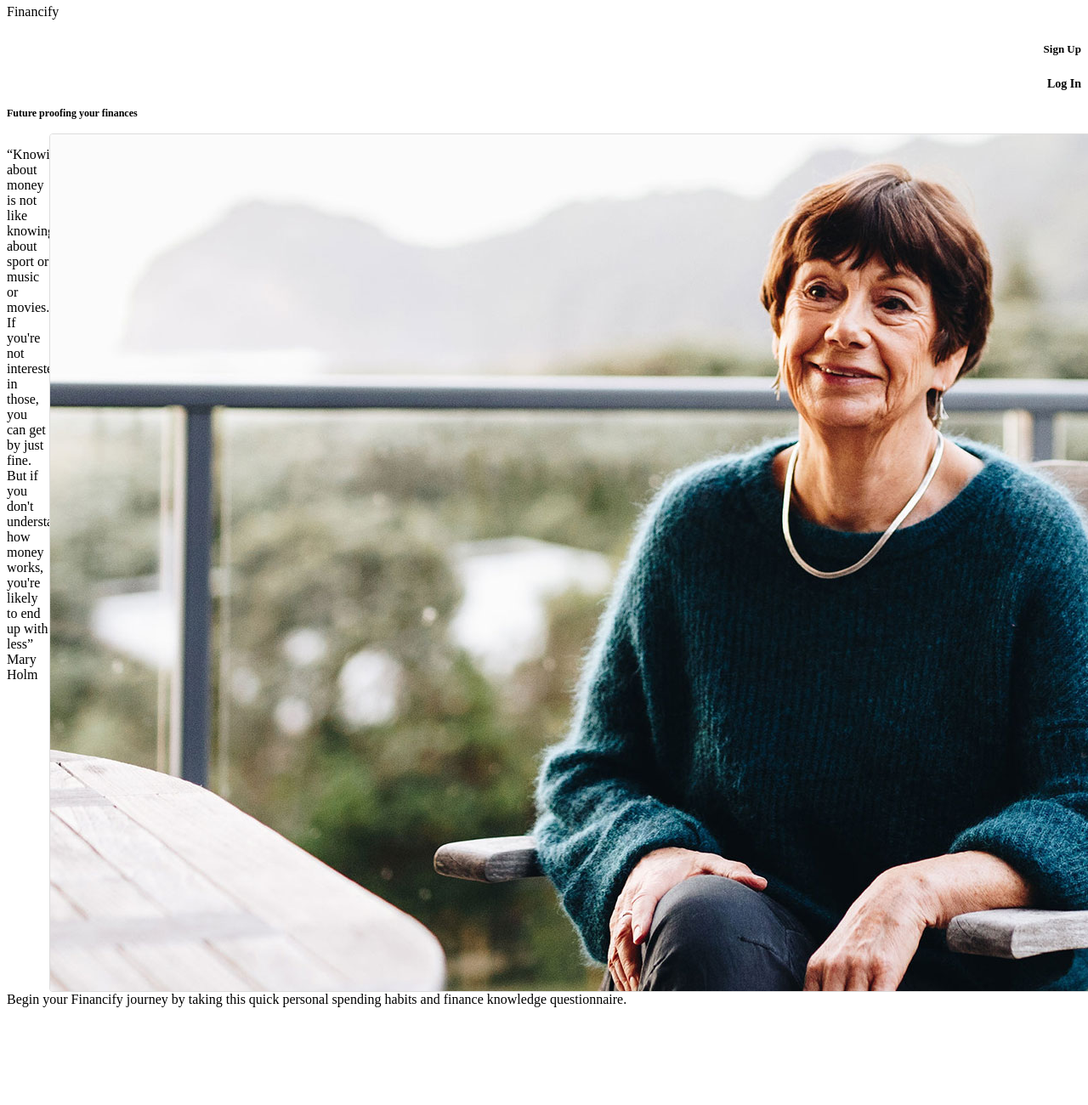
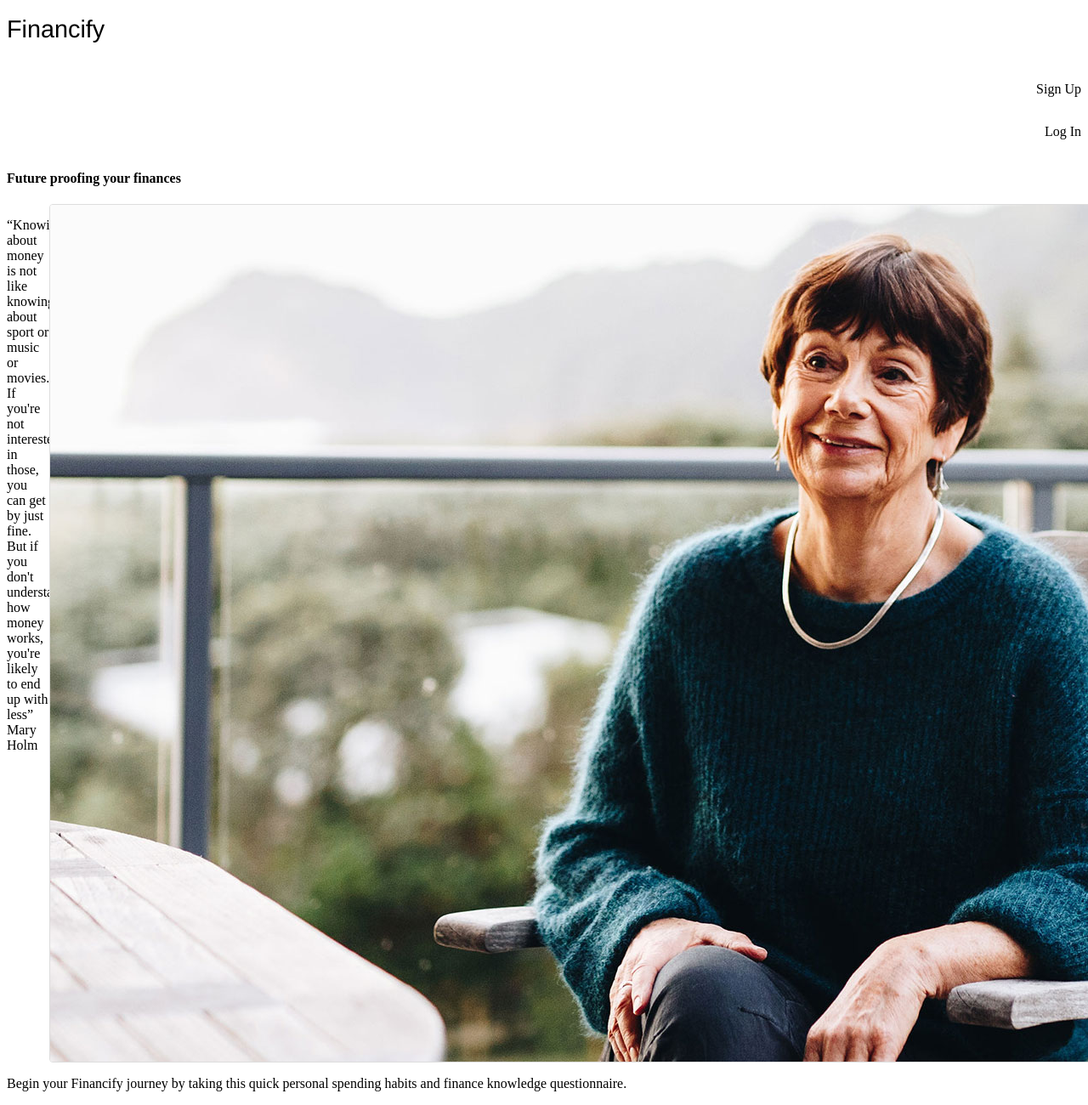
Before and after one commit to SirCashCammy/Financify-Folder, a plain HTML site: page homepage.html in a window 1280 px wide. Shown: the part 19-1319 px from the top of the page at 85% size. Before the commit the page ends 1212 px from the top, so only its background shows below. Drawn offline with Linux system fonts and the light colour scheme.

Commit message:
class changes

```diff
--- a/homepage.html
+++ b/homepage.html
@@ -15,8 +15,8 @@
 
     <div class="topPage">
         <p class="title">Financify</p>
-        <h2>Sign Up</h2>
-        <h3>Log In</h3>
+        <p class ="signup">Sign Up</h2>
+        <p class ="login">Log In</h3>
         <h4>Future proofing your finances</h4>
     </div>
 
@@ -28,8 +28,9 @@
         <img src="mary-holm-social-media.jpg" alt="Mary Holm Image" class="heroImage">
     </div>
 
-    <div id="questionnaire" <p3>Begin your Financify journey by taking this quick personal spending habits and finance
-        knowledge questionnaire.</p3>
+    <div class="questionnaire">
+    <p class="quizHomepageStarter">Begin your Financify journey by taking this quick personal spending habits and finance
+        knowledge questionnaire.</p>
     </div>
 </body>
 
--- a/stylesheet.css
+++ b/stylesheet.css
@@ -1,31 +1,28 @@
 
-h1 {
-  font-family: system-ui, -apple-system, BlinkMacSystemFont, 'Segoe UI', Roboto, Oxygen, Ubuntu, Cantarell, 'Open Sans', 'Helvetica Neue', sans-serif;
+.title {
+  font-family: 'Franklin Gothic Medium', 'Arial Narrow', Arial, sans-serif;
   text-align: left;
-  text-shadow: 5px, 5px;
     font-size: 1.8em;
-    font-weight: bold;
     color: black;
-  margin-bottom: 1px;
-    float: left;
-    float: top;
   }
 
-h2 {
-    text-align: right;
-    font-size: 13px;
+.signup {
+
+  text-align: right;
+    font-size: 1em;
     color:black
 }
 
-h3 {
+.login {
+
   text-align: right;
-  font-size: 14px;
+  font-size: 1em;
   color:black
 }
 
-h4 {
+.minorHeading {
   text-align: left;
-  font-size: 12px;
+  font-size: 12em;
   margin-top: 5px;
 }
 
```
